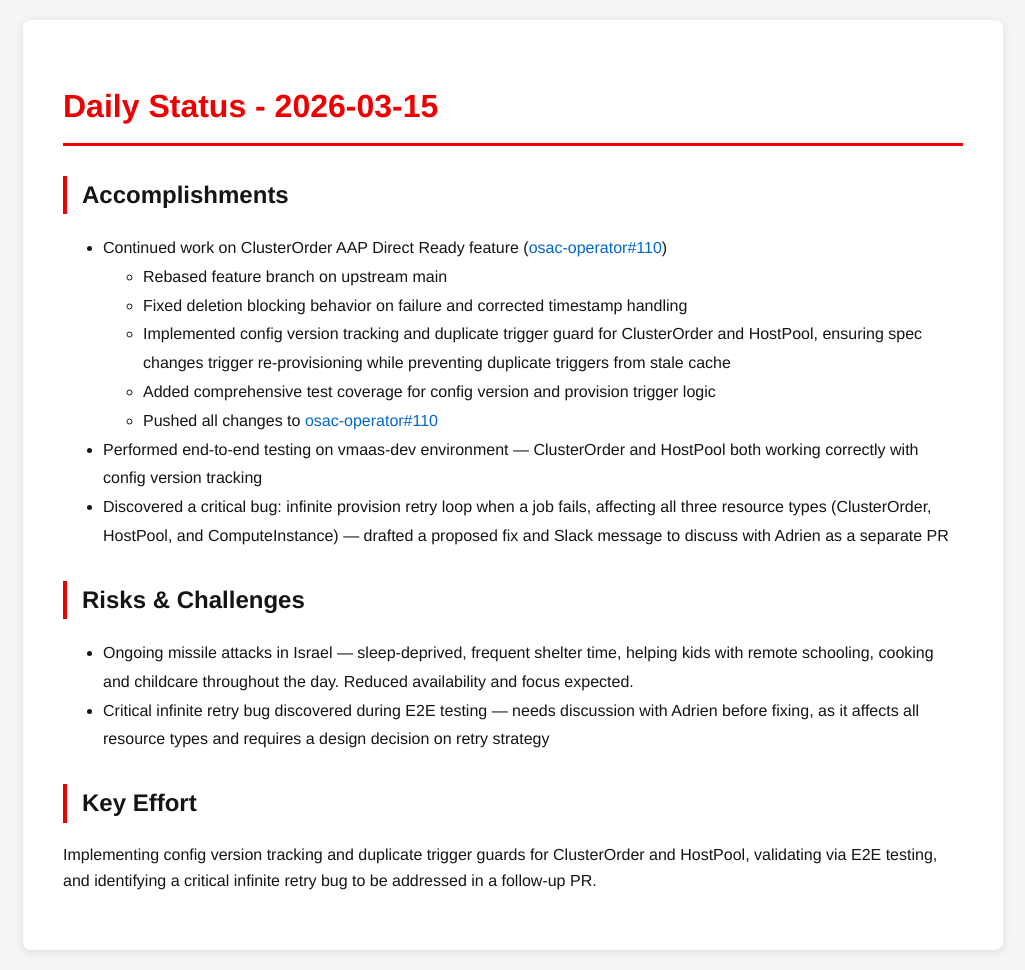
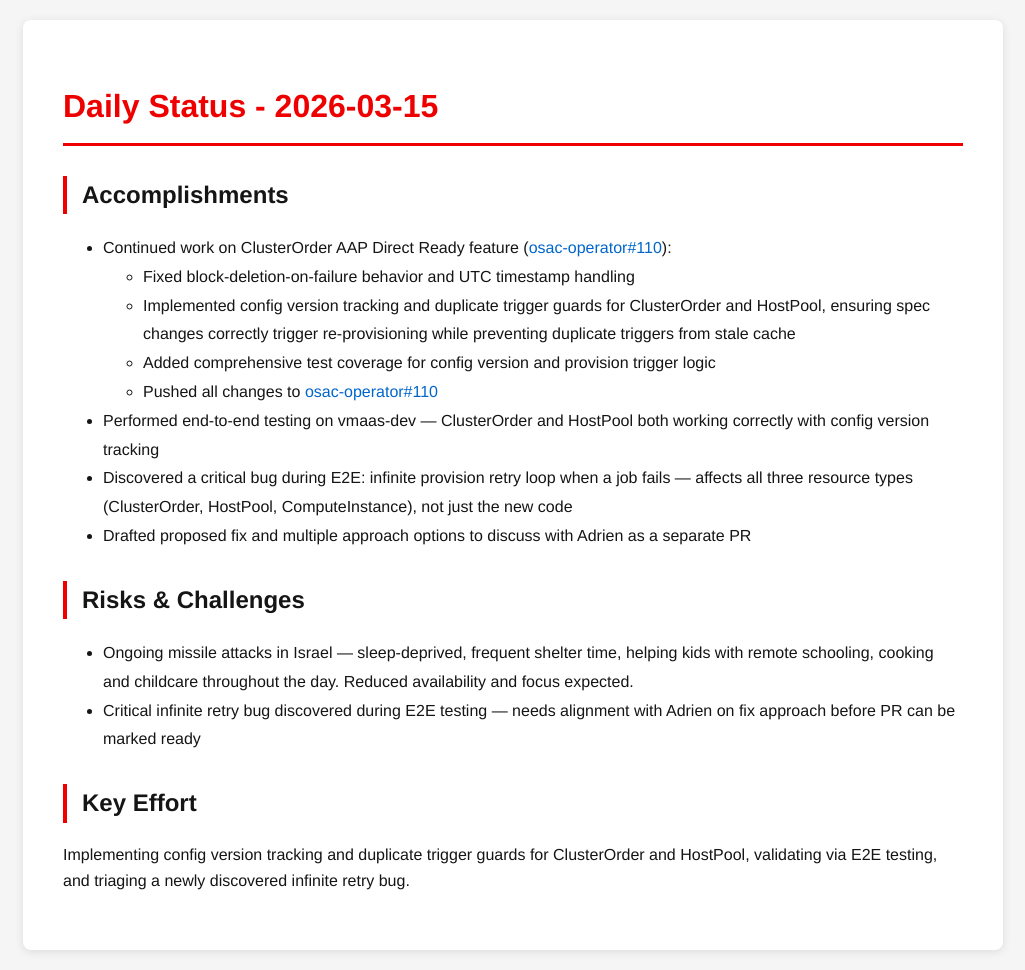
Before and after one commit to tzvatot/daily-status, a Jekyll site: the page built from 2026-03-15.md, in a window 1280 px wide. Shown: the whole page, without its empty margins (127-1152 px from the left). Built offline with Jekyll 4.4.1, drawn with Linux system fonts in a browser that asks for light colours.

Commit message:
Daily status update - 2026-03-15

```diff
--- a/2026-03-15.md
+++ b/2026-03-15.md
@@ -7,18 +7,18 @@ date: 2026-03-15
 # Daily Status - 2026-03-15
 
 ## Accomplishments
-- Continued work on ClusterOrder AAP Direct Ready feature ([osac-operator#110](https://github.com/osac-project/osac-operator/pull/110))
-  - Rebased feature branch on upstream main
-  - Fixed deletion blocking behavior on failure and corrected timestamp handling
-  - Implemented config version tracking and duplicate trigger guard for ClusterOrder and HostPool, ensuring spec changes trigger re-provisioning while preventing duplicate triggers from stale cache
+- Continued work on ClusterOrder AAP Direct Ready feature ([osac-operator#110](https://github.com/osac-project/osac-operator/pull/110)):
+  - Fixed block-deletion-on-failure behavior and UTC timestamp handling
+  - Implemented config version tracking and duplicate trigger guards for ClusterOrder and HostPool, ensuring spec changes correctly trigger re-provisioning while preventing duplicate triggers from stale cache
   - Added comprehensive test coverage for config version and provision trigger logic
   - Pushed all changes to [osac-operator#110](https://github.com/osac-project/osac-operator/pull/110)
-- Performed end-to-end testing on vmaas-dev environment — ClusterOrder and HostPool both working correctly with config version tracking
-- Discovered a critical bug: infinite provision retry loop when a job fails, affecting all three resource types (ClusterOrder, HostPool, and ComputeInstance) — drafted a proposed fix and Slack message to discuss with Adrien as a separate PR
+- Performed end-to-end testing on vmaas-dev — ClusterOrder and HostPool both working correctly with config version tracking
+- Discovered a critical bug during E2E: infinite provision retry loop when a job fails — affects all three resource types (ClusterOrder, HostPool, ComputeInstance), not just the new code
+- Drafted proposed fix and multiple approach options to discuss with Adrien as a separate PR
 
 ## Risks & Challenges
 - Ongoing missile attacks in Israel — sleep-deprived, frequent shelter time, helping kids with remote schooling, cooking and childcare throughout the day. Reduced availability and focus expected.
-- Critical infinite retry bug discovered during E2E testing — needs discussion with Adrien before fixing, as it affects all resource types and requires a design decision on retry strategy
+- Critical infinite retry bug discovered during E2E testing — needs alignment with Adrien on fix approach before PR can be marked ready
 
 ## Key Effort
-Implementing config version tracking and duplicate trigger guards for ClusterOrder and HostPool, validating via E2E testing, and identifying a critical infinite retry bug to be addressed in a follow-up PR.
+Implementing config version tracking and duplicate trigger guards for ClusterOrder and HostPool, validating via E2E testing, and triaging a newly discovered infinite retry bug.
```
